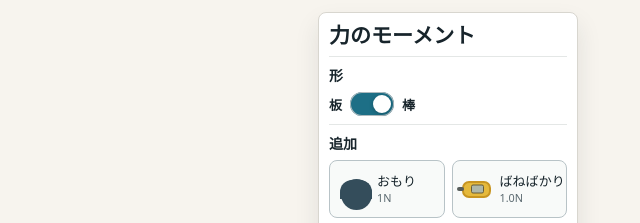
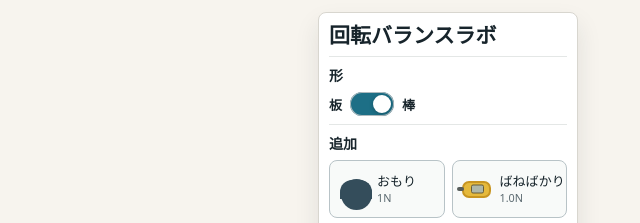
Before and after one commit to Ukprograming/conditions-for-equilibrium-of-moments, a plain HTML site: page index.html in a window 1280 px wide. Shown: the top 223 px of the page, 640-1280 px from the left. Drawn offline with Linux system fonts and the light colour scheme.

Commit message:
Update index.html

```diff
--- a/index.html
+++ b/index.html
@@ -3,7 +3,7 @@
 <head>
   <meta charset="utf-8">
   <meta name="viewport" content="width=device-width, initial-scale=1">
-  <title>力のモーメントのつり合い</title>
+  <title>回転バランスラボ</title>
   <link rel="stylesheet" href="styles.css">
 </head>
 <body>
@@ -18,7 +18,7 @@
 
     <aside class="control-panel" aria-label="操作パネル">
       <header class="panel-header">
-        <h1>力のモーメント</h1>
+        <h1>回転バランスラボ</h1>
       </header>
 
       <section class="tool-section mode-section" aria-label="板と棒の切り替え">
```
